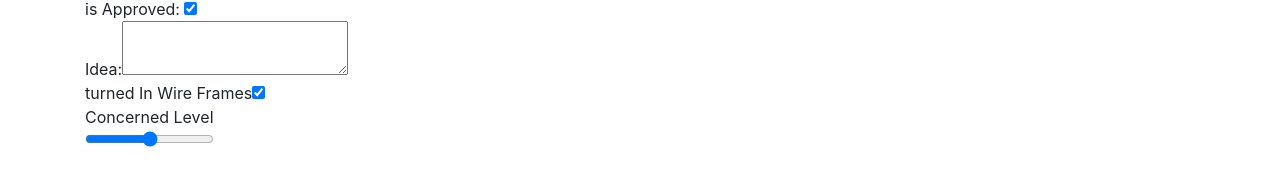
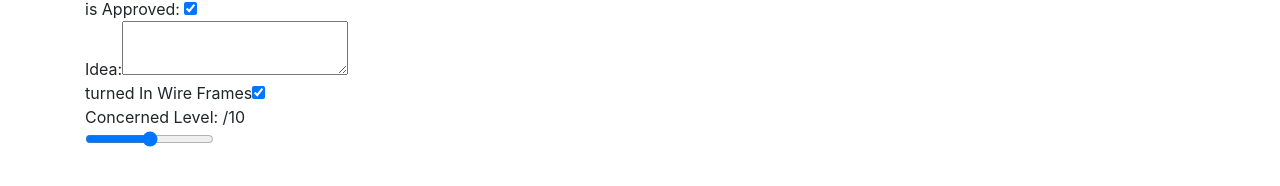
Before and after one commit to mdewey/StudentProgressTracker, a React (Create React App) app in the folder ClientApp/: page /student/1 in a window 1280 px wide. Shown: the part 188-374 px from the top of the page. Built offline with nearby package versions, Linux system fonts and the light colour scheme; no server answers.

Commit message:
updating concerned studetn

```diff
--- a/ClientApp/src/pages/StudentDetails.jsx
+++ b/ClientApp/src/pages/StudentDetails.jsx
@@ -21,6 +21,11 @@ const StudentDetails = props => {
   const updateCheckBox = (e, key) => {
     e.persist()
     setReport(prev => ({ ...prev, [key]: e.target.checked }))
+    setIsChangePending(true)
+  }
+  const slideChange = (e, key) => {
+    e.persist()
+    setReport(prev => ({ ...prev, [key]: parseInt(e.target.value) }))
     setIsChangePending(true)
   }
 
@@ -105,12 +110,13 @@ const StudentDetails = props => {
         </section>
         <section>
           {/* concernedLevel: 0 */}
-          <header>Concerned Level</header>
+          <header>Concerned Level: {report.concernedLevel}/10</header>
           <input
             type="range"
             name=""
             id=""
             value={report.concernedLevel}
+            onChange={e => slideChange(e, 'concernedLevel')}
             min={0}
             max={10}
           />
```
